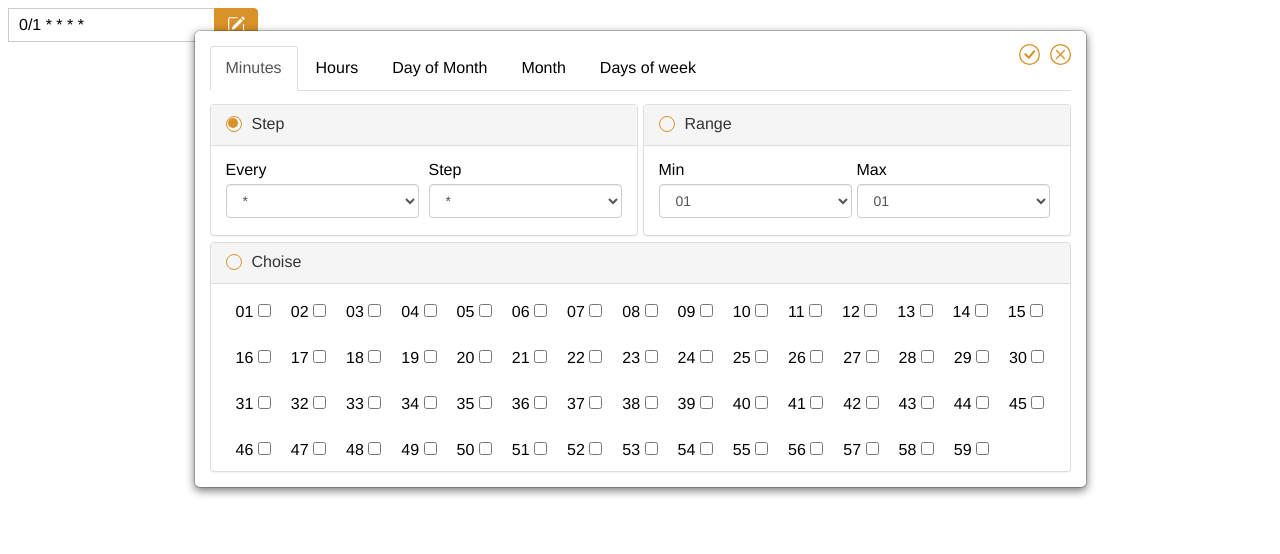
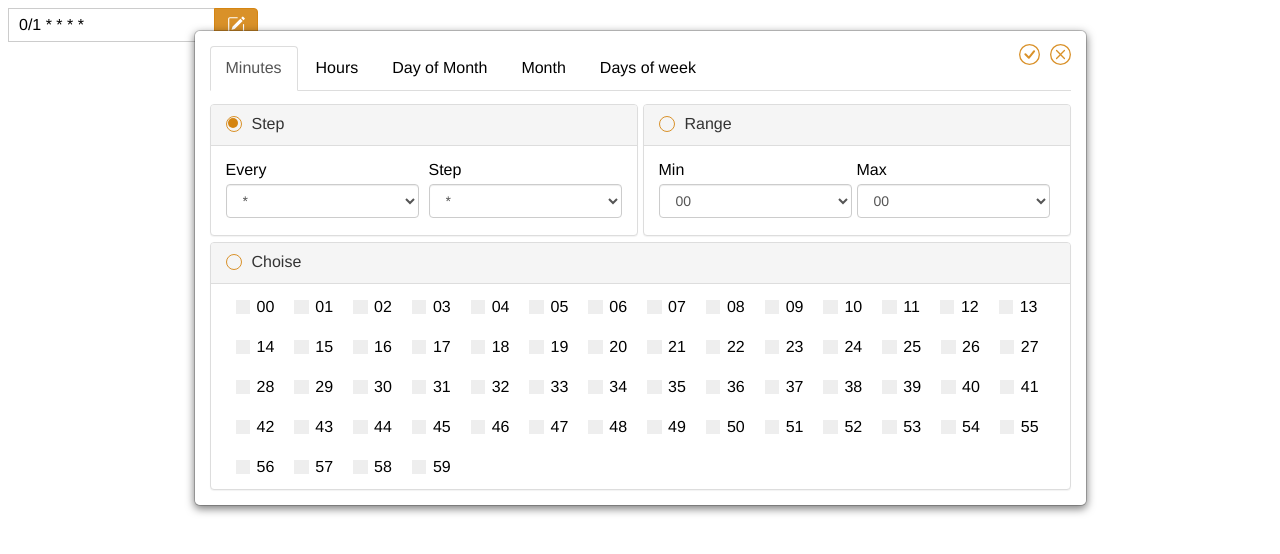
Before and after one commit to JossyDevers/cron-expression-input, a website built with webpack: page src/index.html in a window 1280 px wide. Both pictures are taken after a click on the button 235 px from the left and 25 px from the top of the page. Built offline with nearby package versions, Linux system fonts and the light colour scheme.

Commit message:
Update Features

```diff
--- a/src/index.css
+++ b/src/index.css
@@ -122,7 +122,7 @@ cron-expression-input .btn-custom {
 cron-expression-input .btn-custom:focus {
   color: #fff !important;
   background-color: #d99129 !important;
-  border: 1px #ccc solid;
+  border: 1px #ccc solid !important;
   outline: 0 !important;
 }
 cron-expression-input .btn-custom:hover {
@@ -362,3 +362,67 @@ cron-expression-input span {
   position: relative !important;
   z-index: 2 !important;
 }
+
+cron-expression-input .container {
+  display: block !important;
+  position: relative !important;
+  padding-left: 21px !important;
+  margin-bottom: 12px !important;
+  cursor: pointer !important;
+  -webkit-user-select: none !important;
+  -moz-user-select: none !important;
+  -ms-user-select: none !important;
+  user-select: none !important;
+}
+
+cron-expression-input .container input {
+  position: absolute !important;
+  opacity: 0 !important;
+  cursor: pointer !important;
+  height: 0 !important;
+  width: 0 !important;
+}
+
+cron-expression-input .checkmark {
+  position: absolute !important;
+  top: 0 !important;
+  left: 0 !important;
+  height: 14.5px !important;
+  width: 14.5px !important;
+  background-color: #eee !important;
+}
+
+cron-expression-input .container:hover input ~ .checkmark {
+  background-color: #ccc !important;
+}
+
+cron-expression-input .container input:checked ~ .checkmark {
+  background-color: #d99129 !important;
+}
+
+cron-expression-input .checkmark:after {
+  content: "" !important;
+  position: absolute !important;
+  display: none !important;
+}
+
+cron-expression-input .container .numberValue {
+  position: relative !important;
+  top: -2px !important;
+}
+
+cron-expression-input .container input:checked ~ .checkmark:after {
+  display: block !important;
+}
+
+cron-expression-input .container .checkmark:after {
+  left: 3px !important;
+  top: 6px !important;
+  width: 6px !important;
+  height: 0px !important;
+  border: solid white !important;
+  border-width: 0 3px 3px 0 !important;
+  -webkit-transform: rotate(45deg) !important;
+  -ms-transform: rotate(45deg) !important;
+  transform: rotate(45deg) !important;
+}
--- a/src/index.js
+++ b/src/index.js
@@ -13,8 +13,6 @@ class CronComponent extends HTMLElement {
         this.state.self[p] = state.self.getAttribute(p);
       });
     }
-
-    this.Create(this.state.self, this.state.template);
   }
 
   Create(self, template) {
@@ -69,9 +67,16 @@ customElements.define(
     connectedCallback() {
       this.Init({
         self: this,
-        props: ["input", "hasZero", "every"],
-        template: `
+        props: ["input", "hasZero", "every", "colorMain", "colorSecond"],
+      });
+
+      var template = `
           <div>
+            <style>
+              cron-expression-input input[type="radio"]:checked:after { background-color: ${this.colorMain} !important; }
+              cron-expression-input input[type="radio"] { border: 0.1em solid ${this.colorSecond} !important; }
+              .container input:checked ~ .checkmark { background-color: ${this.colorSecond} !important; }
+            </style>
             <form>
                 <div style='display: flex; height: 138px;'>
                     <div class='panel panel-default' style='margin-right: 2.5px; width: 50%; height: 132px;'>
@@ -115,7 +120,7 @@ customElements.define(
                         </div>
                     </div>
                 </div>
-                <div class='panel panel-default' style='margin: 0px !important; padding: 0px !important; height: 230px;'>
+                <div class='panel panel-default' style='margin: 0px !important; padding: 0px !important; height: 248px;'>
                     <div class='panel-heading'>
                         <div style='display: flex;'> <input class='form-check-input' type='radio' name='choise' value='3'
                                 match='choise'> <span style='margin-left: 10px;'>Choise</span> </div>
@@ -128,10 +133,10 @@ customElements.define(
                 </div>
             </form>
         </div>
-      `,
-      });
+      `;
 
       this.value = "*";
+      this.Create(this, template);
       this.Mount();
     }
 
@@ -148,13 +153,14 @@ customElements.define(
       return n.toString().padStart(2, "0");
     }
     getHasZero() {
-      return Number(this.hasZero == "true");
+      return this.hasZero ? 0 : 1;
     }
     addSelectOptions(attr) {
       var match = this.getElement("*[match=" + attr + "]");
       for (var i = this.getHasZero(); i <= this["every"]; i++) {
         var option = document.createElement("option");
         option.innerText = this.getNumber(i);
+        option.value = i;
         match.appendChild(option);
       }
     }
@@ -164,8 +170,8 @@ customElements.define(
         var div = document.createElement("div");
         div.innerHTML = `
               <div style="margin: 10px;">
-                  <label class="check-container">
-                      <span>${this.getNumber(i)}</span>
+                  <label class="container">
+                      <span class="numberValue">${this.getNumber(i)}</span>
                       <input value='${i}' type="checkbox">
                       <span class="checkmark"></span>
                   </label>
@@ -239,16 +245,18 @@ customElements.define(
       this.width = this.getAttribute("width");
       this.height = this.getAttribute("height");
 
-      var color = this.getAttribute("color");
+      var color = this.getAttribute("color").replace("#", "");
       this.colorMain = "#" + color;
       this.colorSecond = this.increaseBrightness(color, 10);
 
       this.Init({
         self: this,
-        template: `
+      });
+
+      var template = `
         <div class="cronInput" style="display: flex !important; width: ${this.width} !important; height: ${this.height} !important;">
           <input class="cronInsideInput" type="text" class="form-control" placeholder="Cron expression">
-          <button type="button" class="cronButtonUI btn btn-custom" style="font-size: 114% !important;" @click="openCronUI">
+          <button type="button" class="cronButtonUI btn btn-custom" style="font-size: 114% !important; border-color: ${this.colorMain} !important; background-color: ${this.colorSecond} !important;" @click="openCronUI">
               <svg width="1em" height="1em" viewBox="0 0 16 16" class="bi bi-pencil-square" fill="currentColor">
               <path d="M15.502 1.94a.5.5 0 0 1 0 .706L14.459 3.69l-2-2L13.502.646a.5.5 0 0 1 .707 0l1.293 1.293zm-1.75 2.456l-2-2L4.939 9.21a.5.5 0 0 0-.121.196l-.805 2.414a.25.25 0 0 0 .316.316l2.414-.805a.5.5 0 0 0 .196-.12l6.813-6.814z"/>
               <path fill-rule="evenodd" d="M1 13.5A1.5 1.5 0 0 0 2.5 15h11a1.5 1.5 0 0 0 1.5-1.5v-6a.5.5 0 0 0-1 0v6a.5.5 0 0 1-.5.5h-11a.5.5 0 0 1-.5-.5v-11a.5.5 0 0 1 .5-.5H9a.5.5 0 0 0 0-1H2.5A1.5 1.5 0 0 0 1 2.5v11z"/>
@@ -287,29 +295,29 @@ customElements.define(
                         </ul>
                         <div class="tab-content" style="margin-top: 13px !important;">
                             <div class="tab-pane active in">
-                                <cron-fields pos="0" input="minute" hasZero="true" every="59" />
+                                <cron-fields pos="0" input="minute" hasZero="true" every="59" colorMain="${this.colorMain}" colorSecond="${this.colorSecond}" />
                             </div>
                             <div class="tab-pane fade">
-                                <cron-fields pos="1" input="hour" hasZero="true" every="23" />
+                                <cron-fields pos="1" input="hour" hasZero="true" every="23" colorMain="${this.colorMain}" colorSecond="${this.colorSecond}" />
                             </div>
                             <div class="tab-pane fade">
-                                <cron-fields pos="2" input="dayOfMonth" every="31" />
+                                <cron-fields pos="2" input="dayOfMonth" every="31" colorMain="${this.colorMain}" colorSecond="${this.colorSecond}" />
                             </div>
                             <div class="tab-pane fade">
-                                <cron-fields pos="3" input="month" every="12" />
+                                <cron-fields pos="3" input="month" every="12" colorMain="${this.colorMain}" colorSecond="${this.colorSecond}" />
                             </div>
                             <div class="tab-pane fade">
-                                <cron-fields pos="4" input="dayOfWeek" hasZero="true" every="6" />
+                                <cron-fields pos="4" input="dayOfWeek" hasZero="true" every="6" colorMain="${this.colorMain}" colorSecond="${this.colorSecond}" />
                             </div>
                         </div>
                     </div>
                 </div>
             </div>
         </div>
-      `,
-      });
+      `;
 
       var self = this;
+      this.Create(self, template);
       self.setValue("0/1 * * * *");
 
       this.addEvent(".cronButtonUI", "click", function () {
```
Also changed, not shown: package.json (+26 -5 lines), .github/workflows/node.js.yml, README.md, libs/cron-expression-input.min.css (deleted), libs/cron-expression-input.min.js (deleted), 2 other files.
